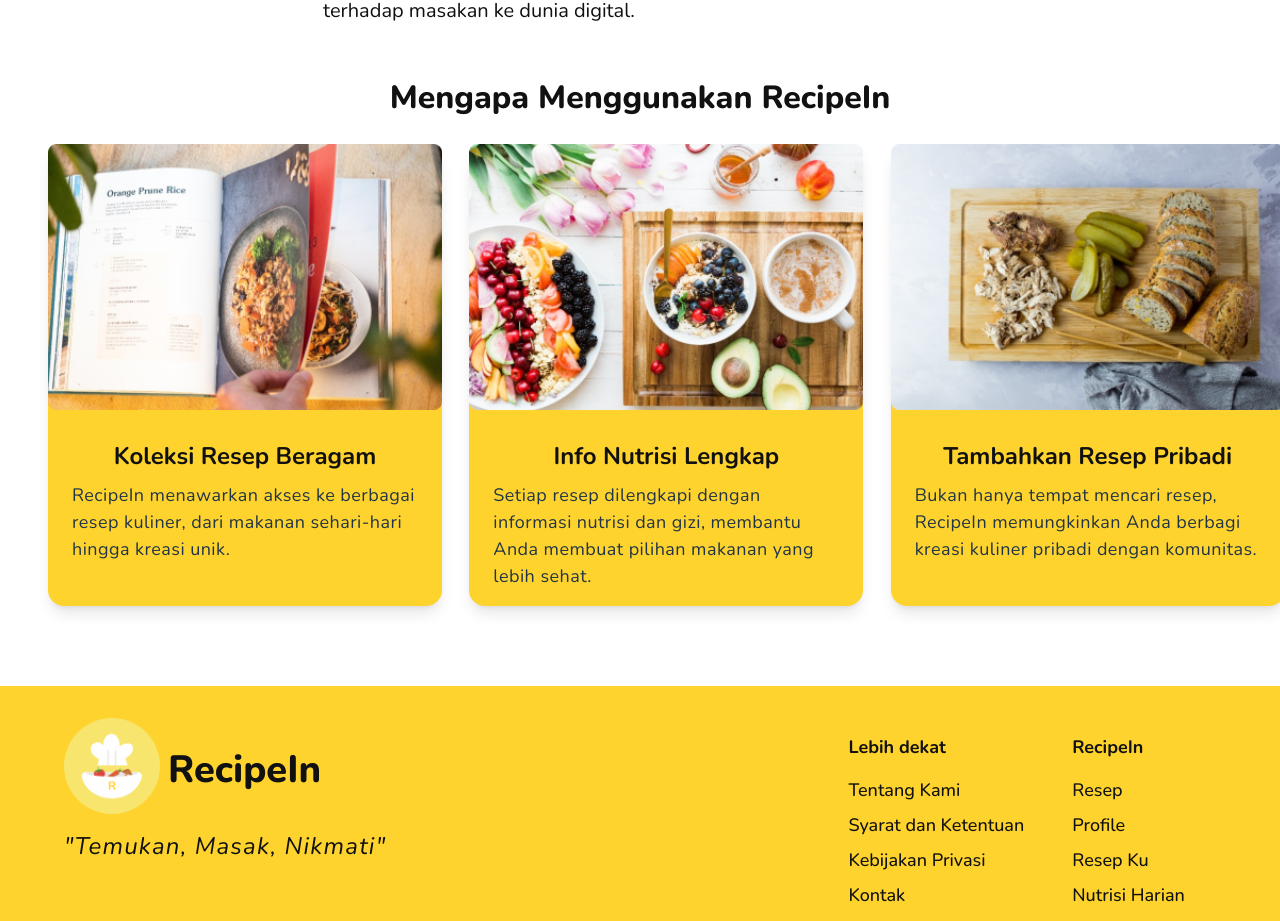
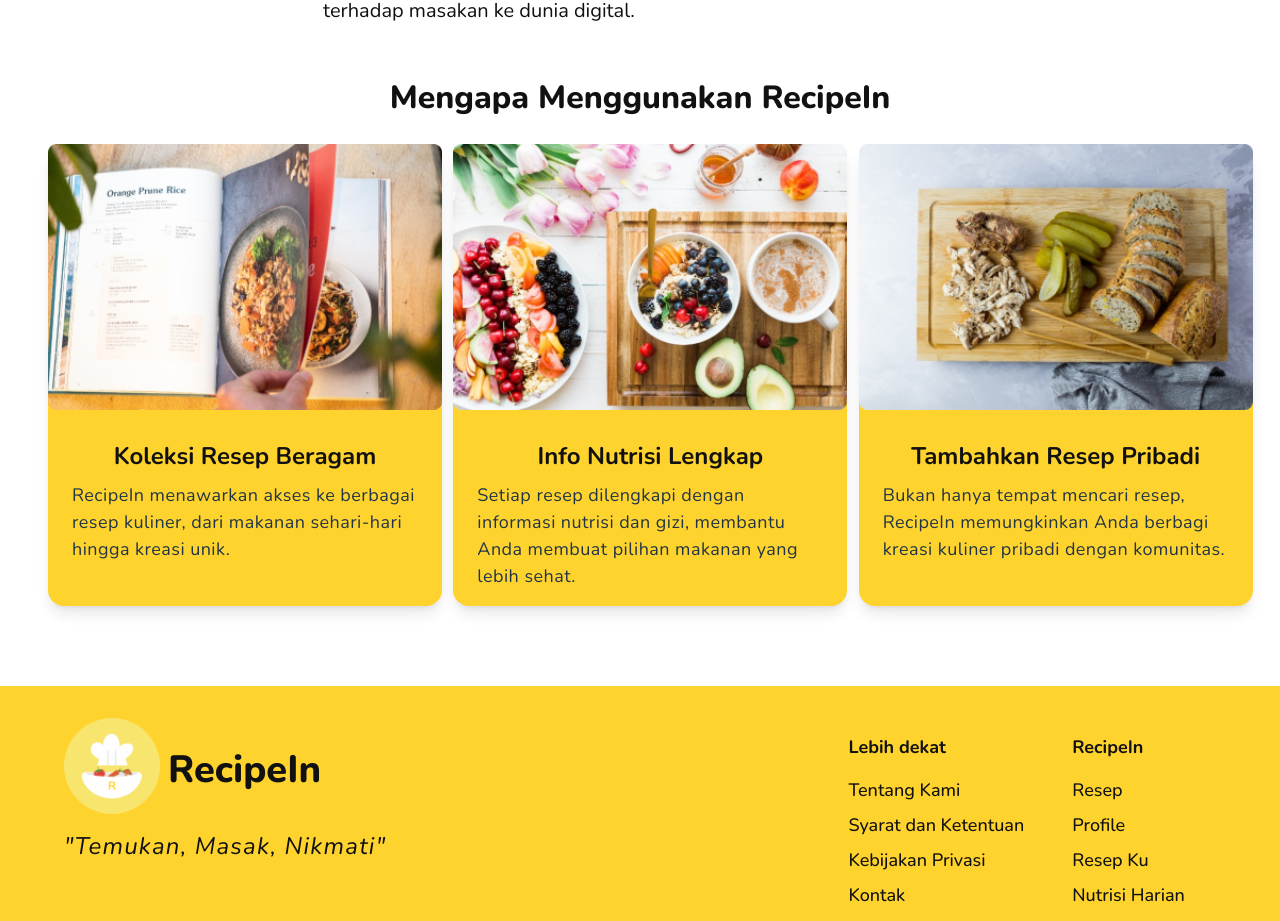
Before and after one commit to RecipeIn/recipein-website, a React (Vite) app: page /about in a window 1280 px wide. Shown: the part 932-1853 px from the top of the page. Built offline with nearby package versions, Linux system fonts and the light colour scheme.

Commit message:
fix: ui at about us

```diff
--- a/src/pages/AboutUs.jsx
+++ b/src/pages/AboutUs.jsx
@@ -35,7 +35,8 @@ function AboutUs() {
           <div>
 
           </div>
-          <div className="grid grid-cols-3 gap-x-8 ml-12 mb-20">
+          <div className="flex justify-center">
+            <div className="grid grid-cols-3 gap-x-8 px-12 mb-20">
               {/* Card 01 */}
               <div className="bg-primary inline-block w-[394px] rounded-[16px] shadow-lg">
                 <img className="w-full" src={card1} alt="Gambar" />
@@ -70,6 +71,7 @@ function AboutUs() {
               {/* End Card 03 */}
             </div>
           </div>
+        </div>
         <Footer />
       </section>
     </>
--- a/src/pages/AddRecipe.jsx
+++ b/src/pages/AddRecipe.jsx
@@ -173,7 +173,9 @@ function AddRecipe () {
                     </div>
 
                     <div className='flex justify-center mt-12'>
+                        <Link to="/myrecipe">
                         <button className='bg-primary w-[250px] h-[60px] text-[20px] font-bold text-font border-none'>Tambah</button>
+                        </Link>
                     </div>
                 </div>
             </div>
--- a/src/pages/Profile.jsx
+++ b/src/pages/Profile.jsx
@@ -139,7 +139,7 @@ function EditProfile() {
                             {apiProfile && (
                                 <div>
                                     {apiProfile.avatar ? (
-                                        <img src={apiProfile.avatar} className='w-[90px] h-[90px] rounded-full ml-8 mt-8' alt="User Avatar" />
+                                        <img src={apiProfile.avatar} className='w-[250px] h-[250px] rounded-none mt-8' alt="User Avatar" />
                                     ) : (
                                         <div>
                                             &nbsp;
```
Lines whose indentation alone changed are shown as unchanged.
